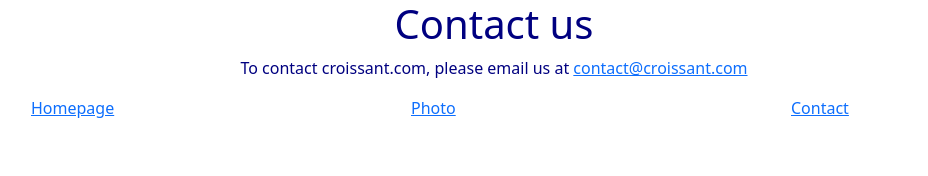
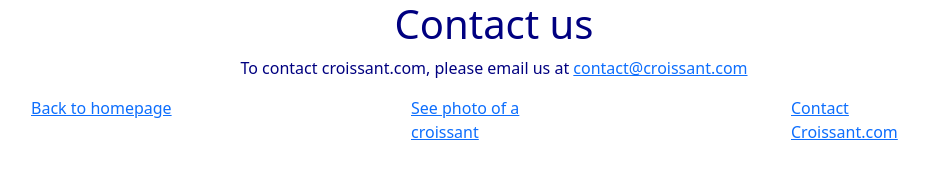
Before and after one commit to JessieVaught/muli-page-hosting, a plain HTML site: page contact.html in a window 1280 px wide. Shown: the whole page, without its empty margins (146-1074 px from the left). Drawn offline with nearby package versions, Linux system fonts and the light colour scheme.

Commit message:
SEO optimization

```diff
--- a/contact.html
+++ b/contact.html
@@ -4,7 +4,8 @@
     <meta charset="UTF-8">
     <meta http-equiv="X-UA-Compatible" content="IE=edge">
     <meta name="viewport" content="width=device-width, initial-scale=1.0">
-    <title>Document</title>
+    <meta name="description" content="Contact croissant.com">
+    <title>Contact Us - Croissant.com</title>
     <link href="https://cdn.jsdelivr.net/npm/bootstrap@5.0.1/dist/css/bootstrap.min.css" rel="stylesheet" integrity="sha384-+0n0xVW2eSR5OomGNYDnhzAbDsOXxcvSN1TPprVMTNDbiYZCxYbOOl7+AMvyTG2x" crossorigin="anonymous">
     <link rel="stylesheet" href="src/style.css">
 </head>
@@ -16,13 +17,13 @@
     <div class="container">
         <div class="row d-flex justify-content-around">
             <div class="col-sm-2">
-                <a href="index.html">Homepage</a>
+                <a href="index.html">Back to homepage</a>
             </div>
             <div class="col-sm-2">
-                <a href="photo.html">Photo</a>
+                <a href="photo.html">See photo of a croissant</a>
             </div>
             <div class="col-sm-2">
-                <a href="contact.html">Contact</a>
+                <a href="contact.html">Contact Croissant.com</a>
             </div>
         </div>
     </div>
```
Also changed, not shown: index.html (+5 -5 lines), photo.html (+5 -4 lines).
